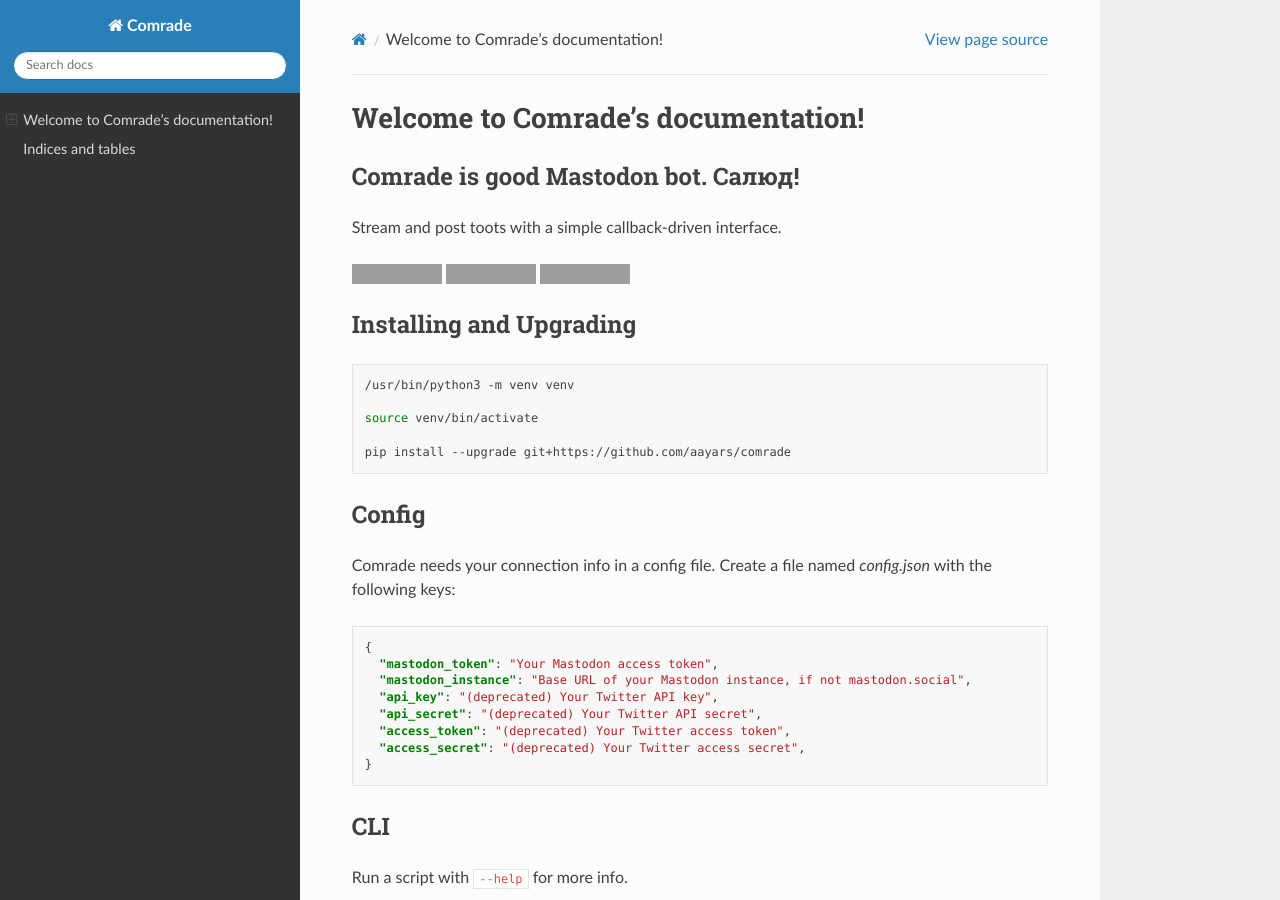
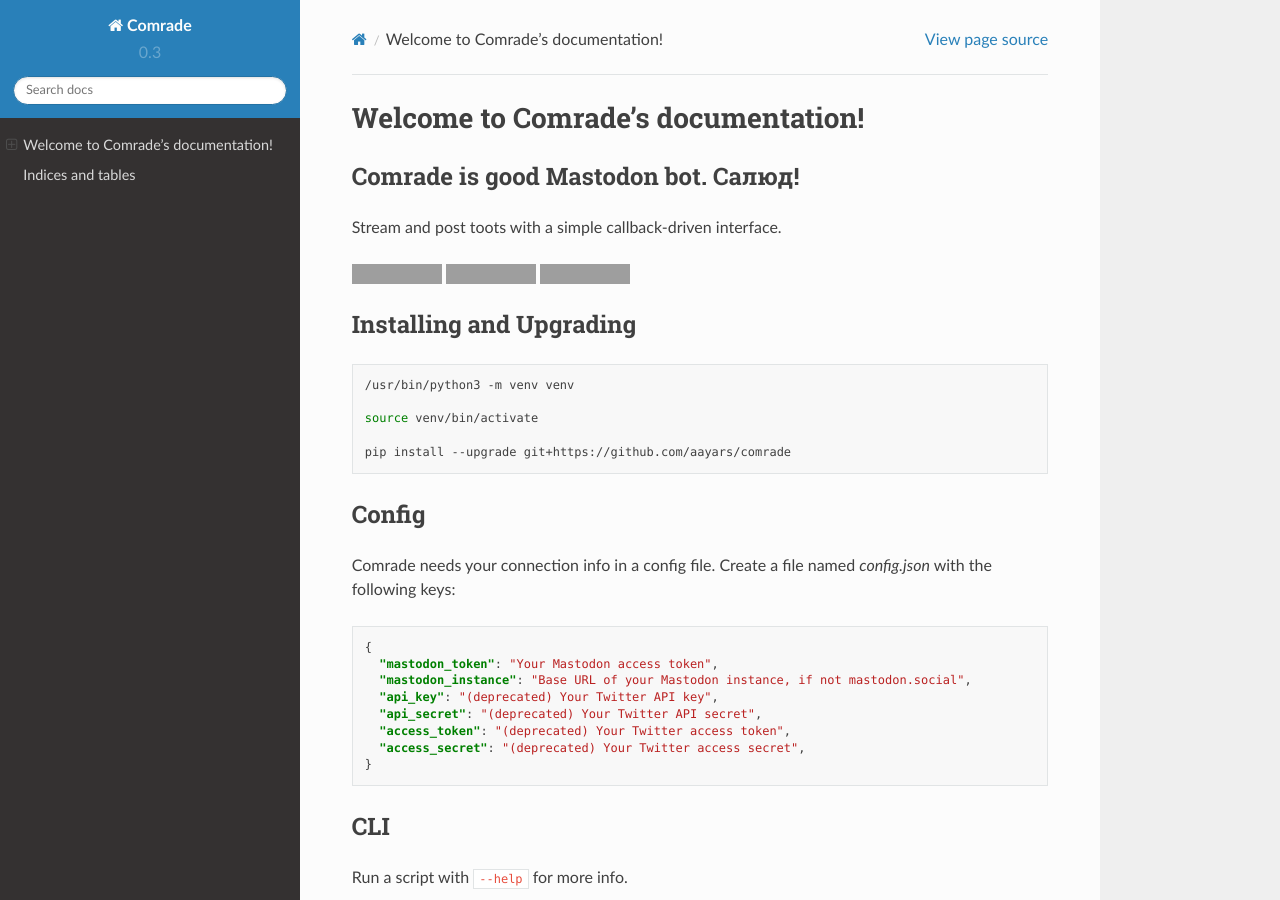
Before and after one commit to aayars/comrade, a Sphinx documentation site: the page built from docs/index.rst, in a window 1280 px wide and 900 px high. Built offline with Sphinx 7.4.7 and the Read the Docs theme 2.0.0, drawn with Linux system fonts in a browser that asks for light colours; grey boxes are pictures that could not be loaded.

Commit message:
tweak path for autodoc

```diff
--- a/docs/conf.py
+++ b/docs/conf.py
@@ -12,9 +12,9 @@
 # add these directories to sys.path here. If the directory is relative to the
 # documentation root, use os.path.abspath to make it absolute, like shown here.
 #
-# import os
-# import sys
-# sys.path.insert(0, os.path.abspath('.'))
+import os
+import sys
+sys.path.insert(0, os.path.abspath('..'))
 
 
 # -- Project information -----------------------------------------------------
@@ -24,7 +24,7 @@
 author = 'Alex Ayars'
 
 # The short X.Y version
-version = ''
+version = '0.3'
 # The full version, including alpha/beta/rc tags
 release = '0.3'
 
```
Also changed, not shown: 1 other file.
